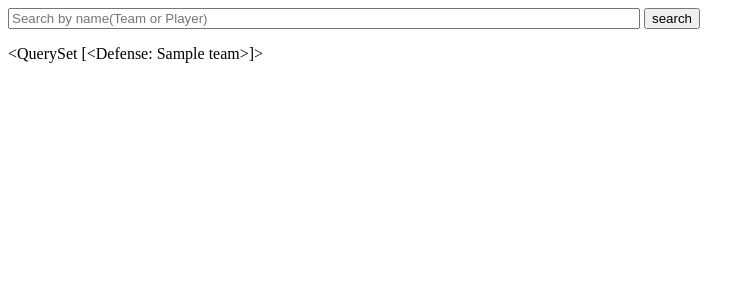
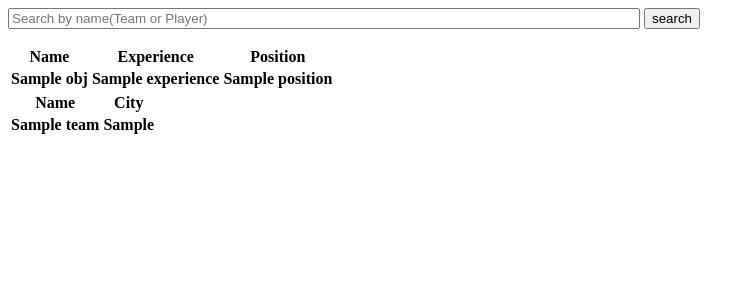
Before and after one commit to hnaoto/db-demo, a Django app: template dbdemo/templates/index.html in a window 1280 px wide. Shown: the top 300 px of the page, without its empty margins (0-755 px from the left). Run offline with Django 3.2, Linux system fonts and the light colour scheme; tables that the repository leaves empty hold one stand-in row (values such as "Sample post"); the template is opened without the code that fills it: values that come from a table or form of the project are taken from there, most other values are stand-ins (such as "Sample title", 1, 10 or a date in 2020); lists and menus that the app fills with data are empty.

Commit message:
sql query work v1

```diff
--- a/dbdemo/templates/index.html
+++ b/dbdemo/templates/index.html
@@ -4,11 +4,44 @@
 
 <body>
 <form>
-    <input style = "width:50%" type="text" name = "n" placeholder="Search by name(Team or Player)" value='{{ request.get.n }}'/>
+    <input style = "width:50%" type="text" name = "n" placeholder="Search by name(Team or Player)" value='{{ request.GET.n }}'/>
     <input type="submit" value="search"/>
 
 </form>
 
-{{ object_list }}
+ {% if player_list %}
+ <table style="50%">
+   <tr>
+       <th>Name</th> <th>Experience</th> <th>Position</th>
+   </tr>
+{% for obj in player_list %}
+
+   <tr>
+       <th>{{ obj.name }}</th> <th>{{ obj.experience }}</th><th>{{ obj.position }}</th>
+   </tr>
+
+{% endfor %}
+    </table>
+ {% endif %}
+
+
+ {% if team_list %}
+ <table style="50%">
+   <tr>
+       <th>Name</th> <th>City</th>
+   </tr>
+{% for obj in team_list %}
+
+   <tr>
+       <th>{{ obj.name }}</th> <th>{{ obj.city }}</th>
+   </tr>
+
+{% endfor %}
+    </table>
+ {% endif %}
+
+
+{#{{ player_list }}#}
+{#{{ team_list }}#}
 </body>
 </html>
```
Also changed, not shown: dbdemo/views.py (+24 -6 lines).
